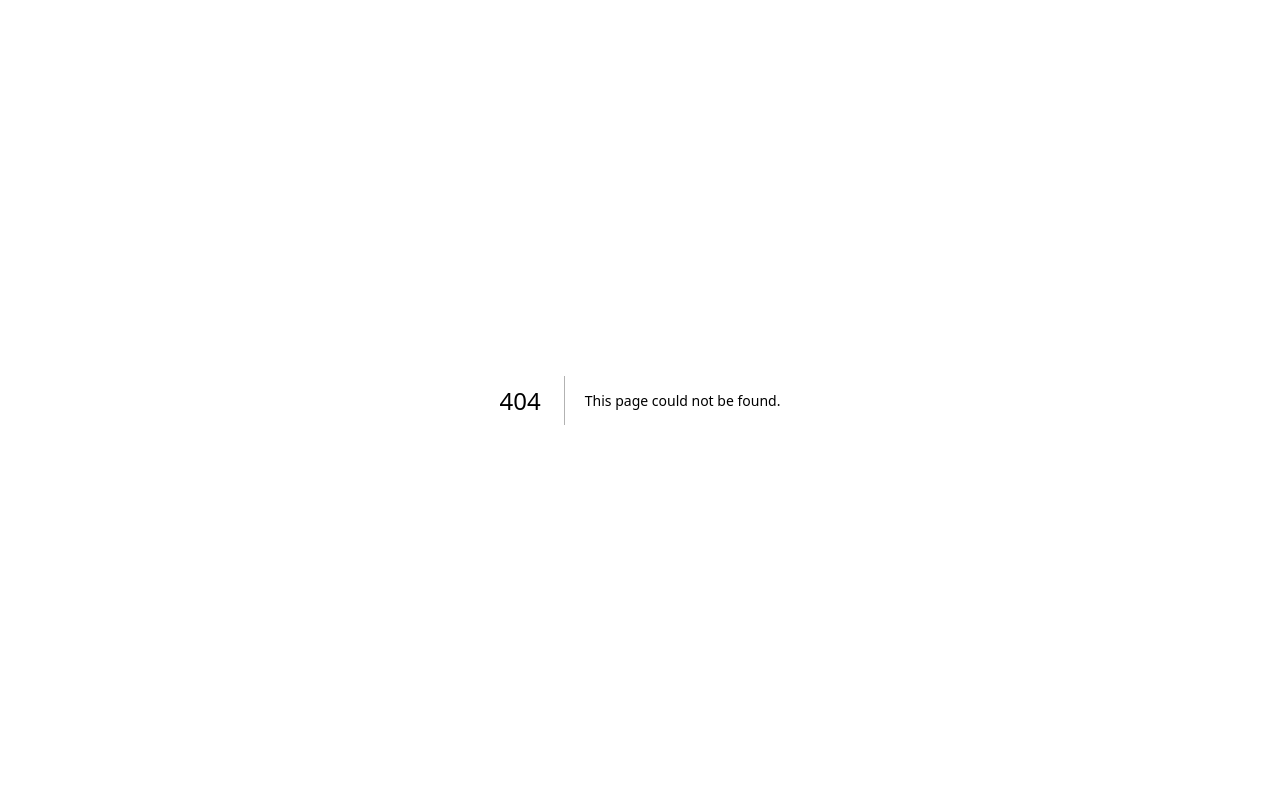
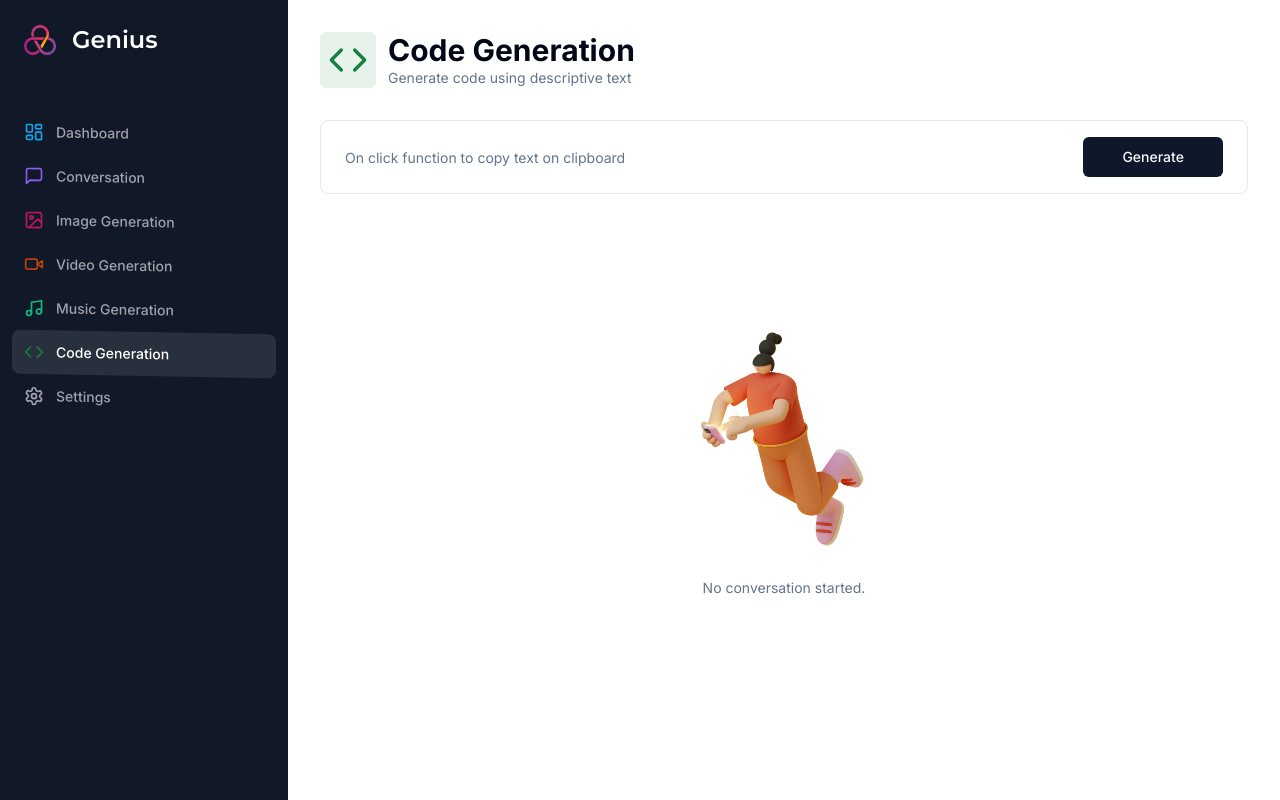
Before and after one commit to iamabhigupta/ai-saas, a Next.js app: page /code in a window 1280 px wide. Before the commit this address had no page. Built offline with nearby package versions, Linux system fonts and the light colour scheme.

Commit message:
code generation done

```diff
--- /dev/null
+++ b/app/(dashboard)/(routes)/code/constants.ts
@@ -0,0 +1,7 @@
+import * as z from 'zod';
+
+export const formSchema = z.object({
+  prompt: z.string().min(3, {
+    message: 'Prompt is required',
+  }),
+});
--- /dev/null
+++ b/app/(dashboard)/(routes)/code/page.tsx
@@ -0,0 +1,149 @@
+'use client';
+
+import { zodResolver } from '@hookform/resolvers/zod';
+import axios from 'axios';
+import { Code } from 'lucide-react';
+import { useRouter } from 'next/navigation';
+import { ChatCompletionRequestMessage } from 'openai';
+import { useState } from 'react';
+import { useForm } from 'react-hook-form';
+import * as z from 'zod';
+import ReactMarkdown from 'react-markdown';
+
+import Empty from '@/components/empty';
+import Heading from '@/components/heading';
+import Loader from '@/components/loader';
+import { Button } from '@/components/ui/button';
+import { Form, FormControl, FormField, FormItem } from '@/components/ui/form';
+import { Input } from '@/components/ui/input';
+import { BotAvatar } from '@/components/bot-avatar';
+import { UserAvatar } from '@/components/user-avatar';
+import { cn } from '@/lib/utils';
+
+import { formSchema } from './constants';
+
+const CodePage = () => {
+  const router = useRouter();
+
+  const [messages, setMessages] = useState<ChatCompletionRequestMessage[]>([]);
+
+  const form = useForm<z.infer<typeof formSchema>>({
+    resolver: zodResolver(formSchema),
+    defaultValues: {
+      prompt: '',
+    },
+  });
+
+  const isLoading = form.formState.isSubmitting;
+
+  const onSubmit = async (values: z.infer<typeof formSchema>) => {
+    try {
+      const userMessage: ChatCompletionRequestMessage = {
+        role: 'user',
+        content: values.prompt,
+      };
+
+      const newMessages = [...messages, userMessage];
+
+      const res = await axios.post('/api/code', {
+        messages: newMessages,
+      });
+
+      setMessages((current) => [...current, userMessage, res.data]);
+
+      form.reset();
+    } catch (error: any) {
+      // TODO Open Pro Model
+      console.log(error);
+    } finally {
+      router.refresh();
+    }
+  };
+
+  return (
+    <div>
+      <Heading
+        title="Code Generation"
+        description="Generate code using descriptive text"
+        icon={Code}
+        iconColor="text-green-700"
+        bgColor="bg-green-700/10"
+      />
+      <div className="px-4 lg:px-8">
+        <div>
+          <Form {...form}>
+            <form
+              onSubmit={form.handleSubmit(onSubmit)}
+              className="rounded-lg border w-full p-4 px-3 md:px-6 focus-within:shadow-sm grid grid-cols-12 gap-2"
+            >
+              <FormField
+                name="prompt"
+                render={({ field }) => (
+                  <FormItem className="col-span-12 lg:col-span-10">
+                    <FormControl className="m-0 p-0">
+                      <Input
+                        className="border-0 outline-none focus-visible:ring-0 focus-visible:ring-transparent"
+                        disabled={isLoading}
+                        placeholder="On click function to copy text on clipboard"
+                        autoComplete="off"
+                        {...field}
+                      />
+                    </FormControl>
+                  </FormItem>
+                )}
+              />
+              <Button
+                className="col-span-12 lg:col-span-2 w-full"
+                disabled={isLoading}
+              >
+                Generate
+              </Button>
+            </form>
+          </Form>
+        </div>
+        <div className="space-y-4 mt-4">
+          {isLoading && (
+            <div className="p-8 rounded-lg w-full flex items-center justify-center bg-muted">
+              <Loader />
+            </div>
+          )}
+          {messages.length === 0 && !isLoading && (
+            <Empty label="No conversation started." />
+          )}
+          <div className="flex flex-col gap-y-4">
+            {messages.map((message) => (
+              <div
+                key={message.content}
+                className={cn(
+                  'p-8 w-full flex items-start gap-x-8 rounded-lg',
+                  message.role === 'user'
+                    ? 'bg-white border border-black/10 items-center'
+                    : 'bg-muted'
+                )}
+              >
+                {message.role === 'user' ? <UserAvatar /> : <BotAvatar />}
+                <ReactMarkdown
+                  components={{
+                    pre: ({ node, ...props }) => (
+                      <div className="overflow-auto w-full my-2 bg-black/10 p-2 rounded-lg">
+                        <pre {...props} />
+                      </div>
+                    ),
+                    code: ({ node, ...props }) => (
+                      <code className="bg-black/10 rounded-lg p-1" {...props} />
+                    ),
+                  }}
+                  className="text-sm overflow-hidden leading-7"
+                >
+                  {message.content || ''}
+                </ReactMarkdown>
+              </div>
+            ))}
+          </div>
+        </div>
+      </div>
+    </div>
+  );
+};
+
+export default CodePage;
--- /dev/null
+++ b/app/api/code/route.ts
@@ -0,0 +1,49 @@
+import { auth } from '@clerk/nextjs';
+import { NextResponse } from 'next/server';
+import { Configuration, OpenAIApi, ChatCompletionRequestMessage } from 'openai';
+
+const configuration = new Configuration({
+  apiKey: process.env.OPENAI_API_KEY,
+});
+
+const openai = new OpenAIApi(configuration);
+
+const instructionMessage: ChatCompletionRequestMessage = {
+  role: 'system',
+  content:
+    'You are a code generator. You must answer only in markdown code snippets. Use code comments for explanations.',
+};
+
+export async function POST(req: Request) {
+  try {
+    const { userId } = auth();
+    const body = await req.json();
+    const { messages } = body;
+
+    if (!userId) {
+      return new NextResponse('Unauthorized', { status: 401 });
+    }
+
+    if (!configuration.apiKey) {
+      return new NextResponse('OpenAI Api Key not configured ', {
+        status: 500,
+      });
+    }
+
+    if (!messages) {
+      return new NextResponse('Messages are required', {
+        status: 400,
+      });
+    }
+
+    const response = await openai.createChatCompletion({
+      model: 'gpt-3.5-turbo',
+      messages: [instructionMessage, ...messages],
+    });
+
+    return NextResponse.json(response.data.choices[0].message);
+  } catch (error) {
+    console.log('[CONVERSATION_ERROR]', error);
+    return new NextResponse('Internal Error', { status: 500 });
+  }
+}
--- a/package.json
+++ b/package.json
@@ -31,6 +31,7 @@
     "react": "18.2.0",
     "react-dom": "18.2.0",
     "react-hook-form": "^7.45.2",
+    "react-markdown": "^8.0.7",
     "tailwind-merge": "^1.14.0",
     "tailwindcss": "3.3.3",
     "tailwindcss-animate": "^1.0.6",
```
Also changed, not shown: 1 other file (tests, documents, lock files or other folders).
